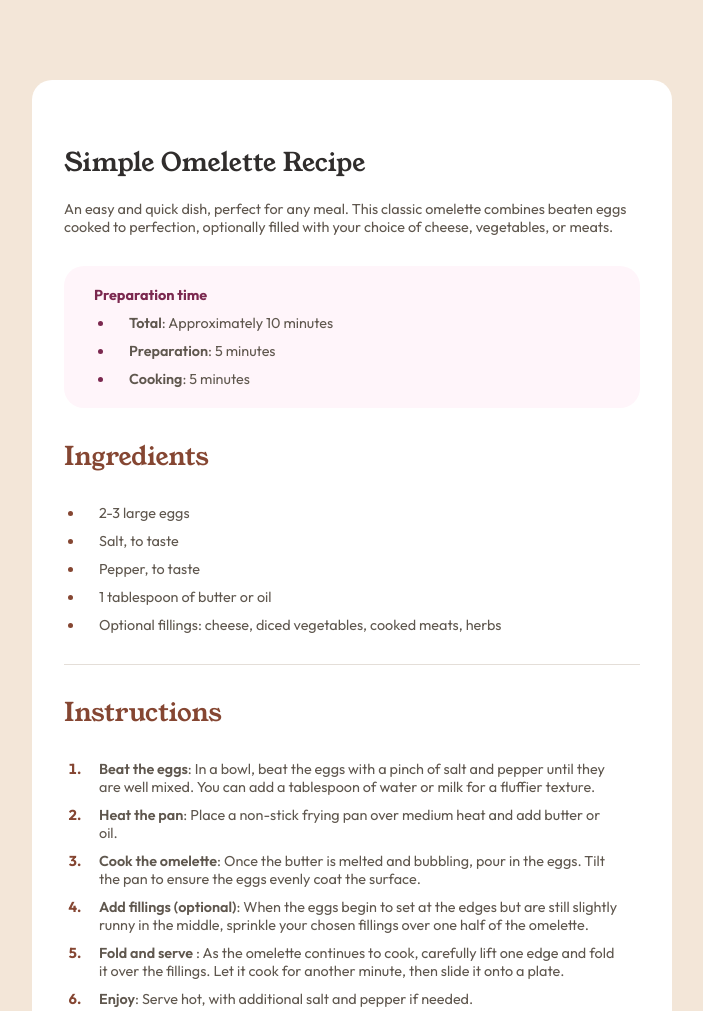
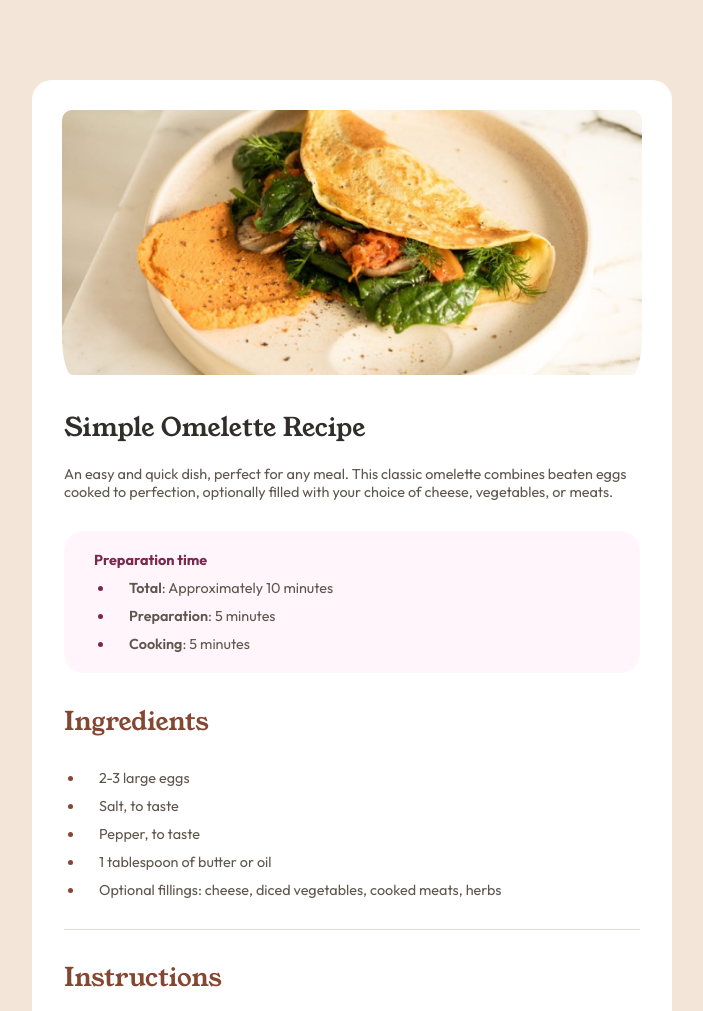
Before and after one commit to Ichie-David/recipe-page-main, a plain HTML site: page index.html in a window 1280 px wide. Shown: the top 1011 px of the page, without its empty margins (288-991 px from the left). Drawn offline with Linux system fonts and the light colour scheme; the site is published under a folder, as on GitHub Pages, so addresses that start at the root find nothing.

Commit message:
fixing img issues

```diff
--- a/index.html
+++ b/index.html
@@ -33,7 +33,7 @@
   <section class="bigScreen">
 
     <section>
-      <img src="/assets/images/image-omelette.jpeg" alt="">
+      <img src="./assets/images/image-omelette.jpeg" alt="pic_of_omlette">
     </section>
 
     <section class="content">
```
